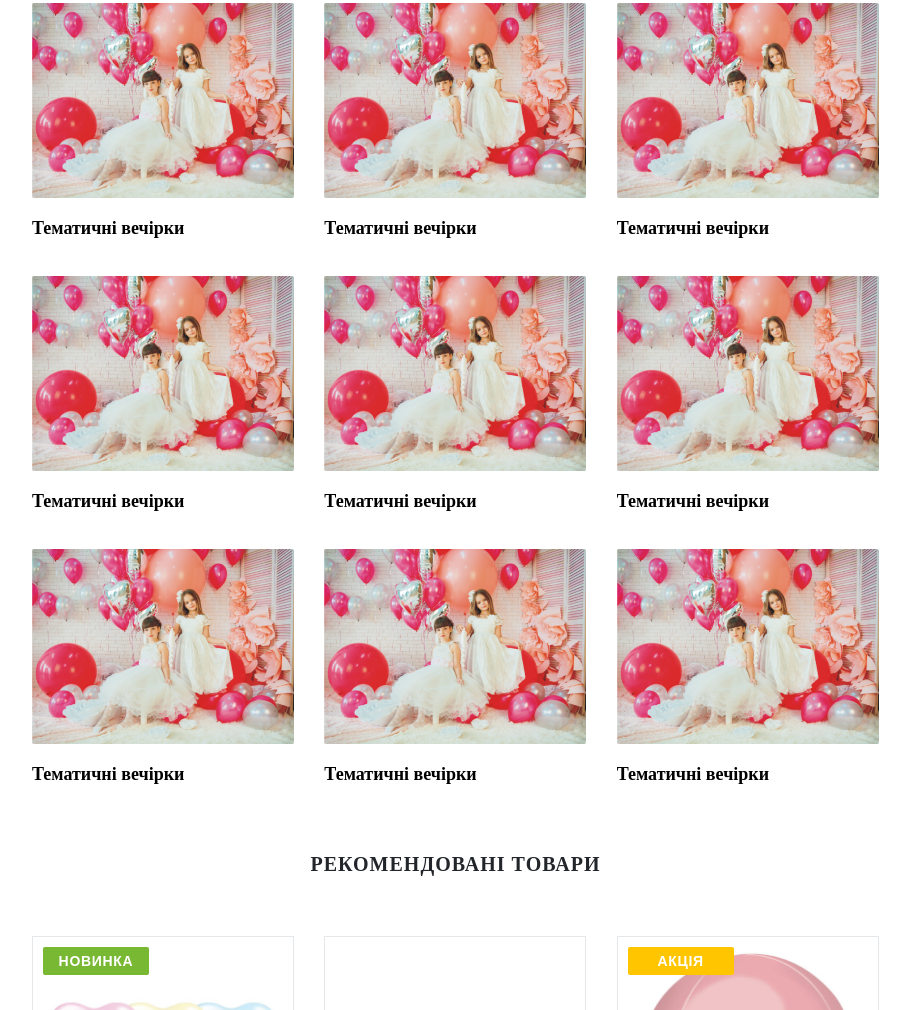
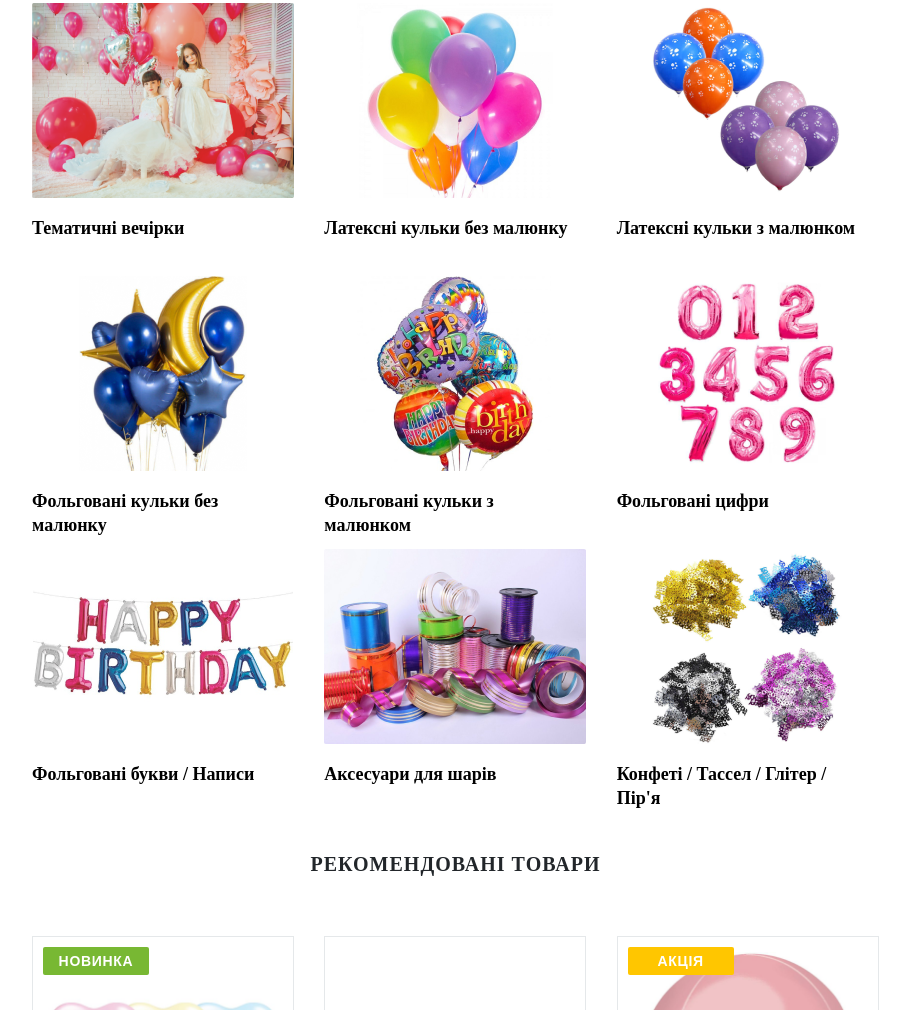
Before and after one commit to nastyakpi1995/bithday, a plain HTML site: page index.html in a window 1280 px wide. Shown: the part 757-1767 px from the top of the page, without its empty margins (331-1241 px from the left). Drawn offline with Linux system fonts and the light colour scheme.

Commit message:
change style

```diff
--- a/index.html
+++ b/index.html
@@ -163,7 +163,7 @@
     <div class="catalog_blog">
         <div class="catalog_card">
             <div class="catalog_card_img">
-                <img src="./img/img-block.png" alt="">
+                <img src="img/card/cardFirst/1img-block.png" alt="">
             </div>
             <p class="catalog_card-text">
                 Тематичні вечірки
@@ -171,66 +171,66 @@
         </div>
         <div class="catalog_card">
             <div class="catalog_card_img">
-                <img src="./img/img-block.png" alt="">
+                <img src="img/card/cardFirst/img-block.png" alt="">
             </div>
             <p class="catalog_card-text">
-                Тематичні вечірки
+                Латексні кульки без малюнку
             </p>
         </div>
         <div class="catalog_card">
             <div class="catalog_card_img">
-                <img src="./img/img-block.png" alt="">
+                <img src="img/card/cardFirst/img-with_pickture.png" alt="">
             </div>
             <p class="catalog_card-text">
-                Тематичні вечірки
+                Латексні кульки з малюнком
             </p>
         </div>
         <div class="catalog_card">
             <div class="catalog_card_img">
-                <img src="./img/img-block.png" alt="">
+                <img src="img/card/cardFirst/img-block4.png" alt="">
             </div>
             <p class="catalog_card-text">
-                Тематичні вечірки
+                Фольговані кульки без малюнку
             </p>
         </div>
         <div class="catalog_card">
             <div class="catalog_card_img">
-                <img src="./img/img-block.png" alt="">
+                <img src="img/card/cardFirst/img-block5.png" alt="">
             </div>
             <p class="catalog_card-text">
-                Тематичні вечірки
+                Фольговані кульки з малюнком
             </p>
         </div>
         <div class="catalog_card">
             <div class="catalog_card_img">
-                <img src="./img/img-block.png" alt="">
+                <img src="img/card/cardFirst/img-block6.png" alt="">
             </div>
             <p class="catalog_card-text">
-                Тематичні вечірки
+                Фольговані цифри
             </p>
         </div>
         <div class="catalog_card">
             <div class="catalog_card_img">
-                <img src="./img/img-block.png" alt="">
+                <img src="img/card/cardFirst/img-block7.png" alt="">
             </div>
             <p class="catalog_card-text">
-                Тематичні вечірки
+                Фольговані букви / Написи
             </p>
         </div>
         <div class="catalog_card">
             <div class="catalog_card_img">
-                <img src="./img/img-block.png" alt="">
+                <img src="img/card/cardFirst/img-block8.png" alt="">
             </div>
             <p class="catalog_card-text">
-                Тематичні вечірки
+                Аксесуари для шарів
             </p>
         </div>
         <div class="catalog_card">
             <div class="catalog_card_img">
-                <img src="./img/img-block.png" alt="">
+                <img src="img/card/cardFirst/img-block9.png" alt="">
             </div>
             <p class="catalog_card-text">
-                Тематичні вечірки
+                Конфеті / Тассел / Глітер / Пір'я
             </p>
         </div>
     </div>
--- a/styles/catalog.css
+++ b/styles/catalog.css
@@ -154,6 +154,7 @@
     font-size: 18px;
     line-height: 24px;
     color: #000000;
+    width: 254px;
 }
 
 .catalog_title {
```
Also changed, not shown: img/card/cardFirst/1img-block.png (renamed from img/img-block.png), img/card/cardFirst/img-block.png (added), img/card/cardFirst/img-block1.png (added), img/card/cardFirst/img-block4.png (added), img/card/cardFirst/img-block5.png (added), img/card/cardFirst/img-block6.png (added), img/card/cardFirst/img-block7.png (added), img/card/cardFirst/img-block8.png (added), img/card/cardFirst/img-block9.png (added), img/card/cardFirst/img-with_pickture.png (added).
